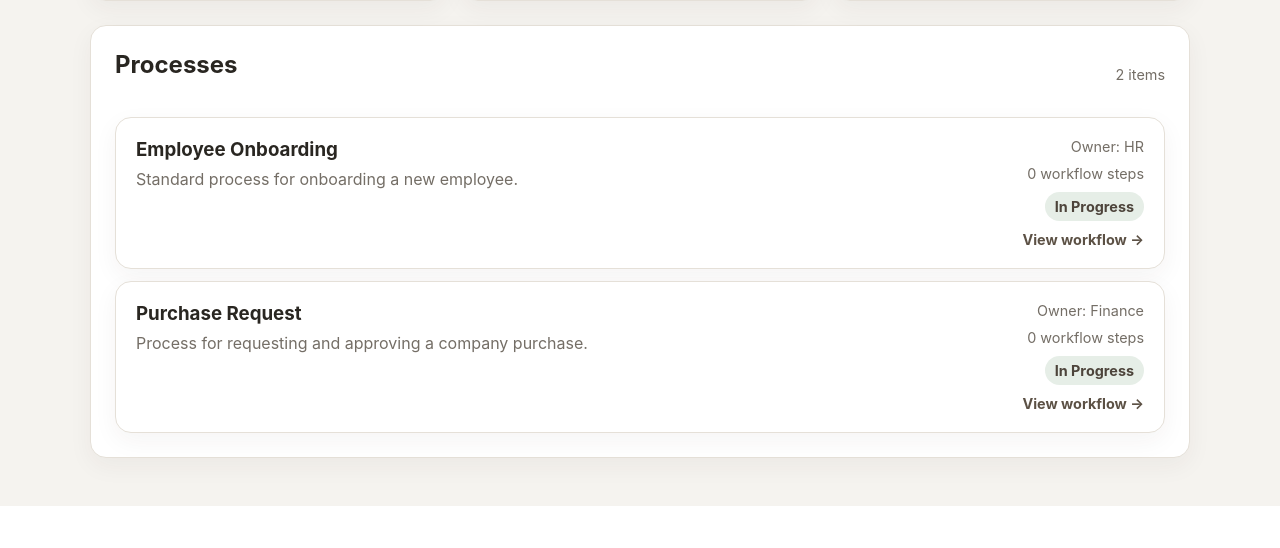
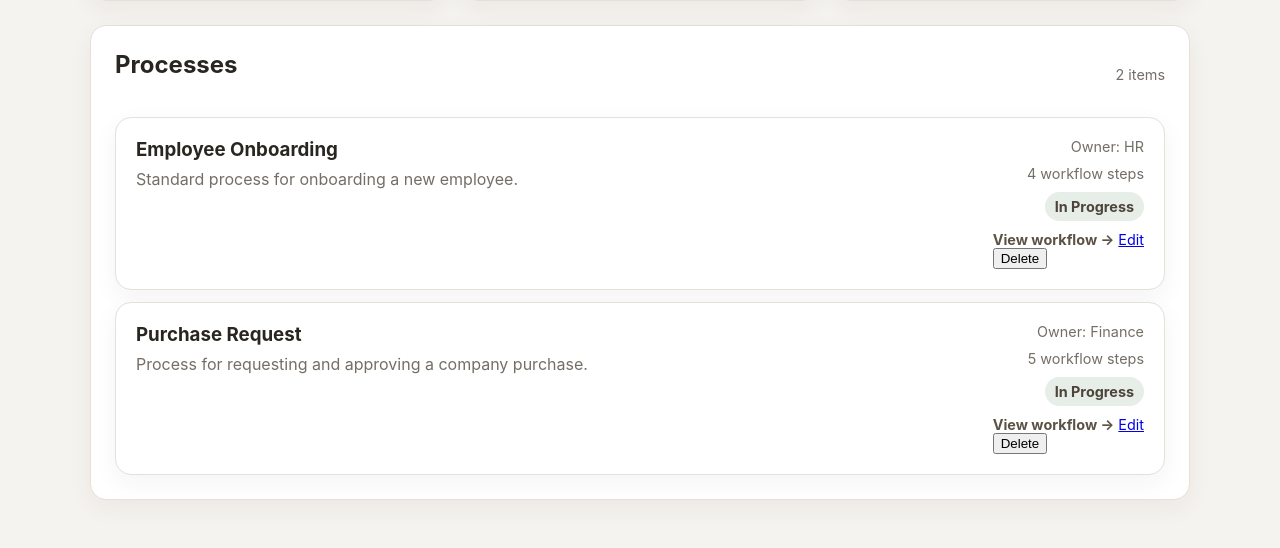
Before and after one commit to youveth/business-process-manager, a Flask app: page / in a window 1280 px wide. Shown: the part 301-849 px from the top of the page. Before the commit the page ends 807 px from the top, so only its background shows below. Run offline with Flask 3, Linux system fonts and the light colour scheme; data comes from the database, SQL or seed files in the repository.

Commit message:
Add process edit and delete controls

```diff
--- a/templates/index.html
+++ b/templates/index.html
@@ -18,18 +18,9 @@
         </header>
 
         <section class="stats">
-            <div class="stat-card">
-                <span>Total Processes</span>
-                <strong>{{ processes|length }}</strong>
-            </div>
-            <div class="stat-card">
-                <span>In Progress</span>
-                <strong>{{ processes|selectattr('status', 'equalto', 'In Progress')|list|length }}</strong>
-            </div>
-            <div class="stat-card">
-                <span>Pending</span>
-                <strong>{{ processes|selectattr('status', 'equalto', 'Pending')|list|length }}</strong>
-            </div>
+            <div class="stat-card"><span>Total Processes</span><strong>{{ processes|length }}</strong></div>
+            <div class="stat-card"><span>In Progress</span><strong>{{ processes|selectattr('status', 'equalto', 'In Progress')|list|length }}</strong></div>
+            <div class="stat-card"><span>Pending</span><strong>{{ processes|selectattr('status', 'equalto', 'Pending')|list|length }}</strong></div>
         </section>
 
         <section class="panel">
@@ -45,11 +36,19 @@
                         <h3>{{ process.name }}</h3>
                         <p>{{ process.description }}</p>
                     </div>
+
                     <div class="meta">
                         <span>Owner: {{ process.owner }}</span>
-                        <span>{{ process.steps|length }} workflow steps</span>
+                        <span>{{ process.step_count }} workflow steps</span>
                         <span class="status {{ process.status|lower|replace(' ', '-') }}">{{ process.status }}</span>
-                        <a class="details-link" href="{{ url_for('process_detail', process_id=process.id) }}">View workflow →</a>
+
+                        <div class="card-actions">
+                            <a class="details-link" href="{{ url_for('process_detail', process_id=process.id) }}">View workflow →</a>
+                            <a class="edit-link" href="{{ url_for('edit_process', process_id=process.id) }}">Edit</a>
+                            <form method="POST" action="{{ url_for('delete_process', process_id=process.id) }}" onsubmit="return confirm('Delete this process and all of its workflow steps?');">
+                                <button class="delete-button" type="submit">Delete</button>
+                            </form>
+                        </div>
                     </div>
                 </article>
                 {% else %}
```
